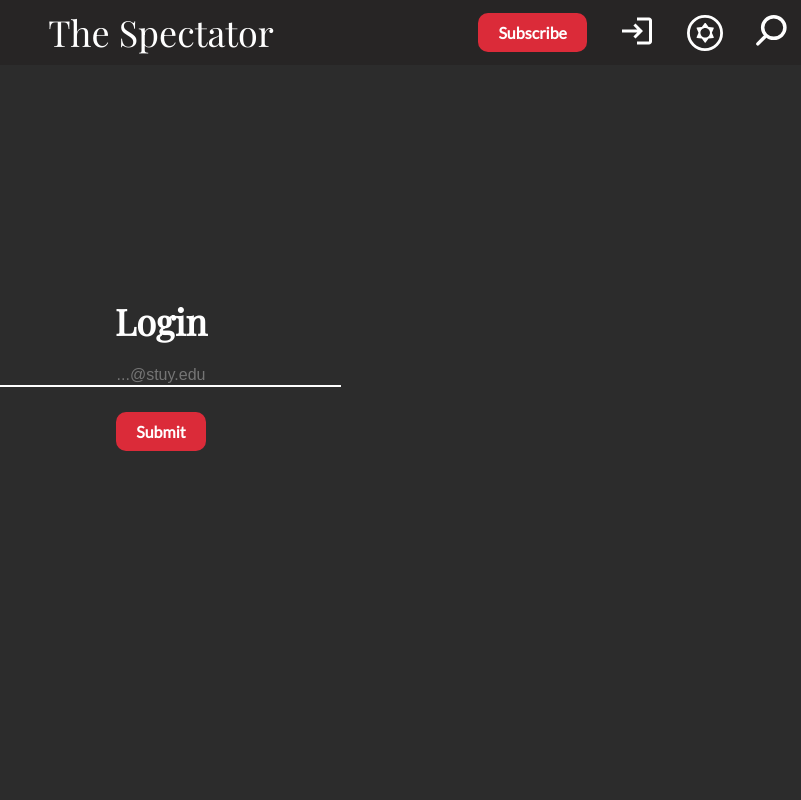
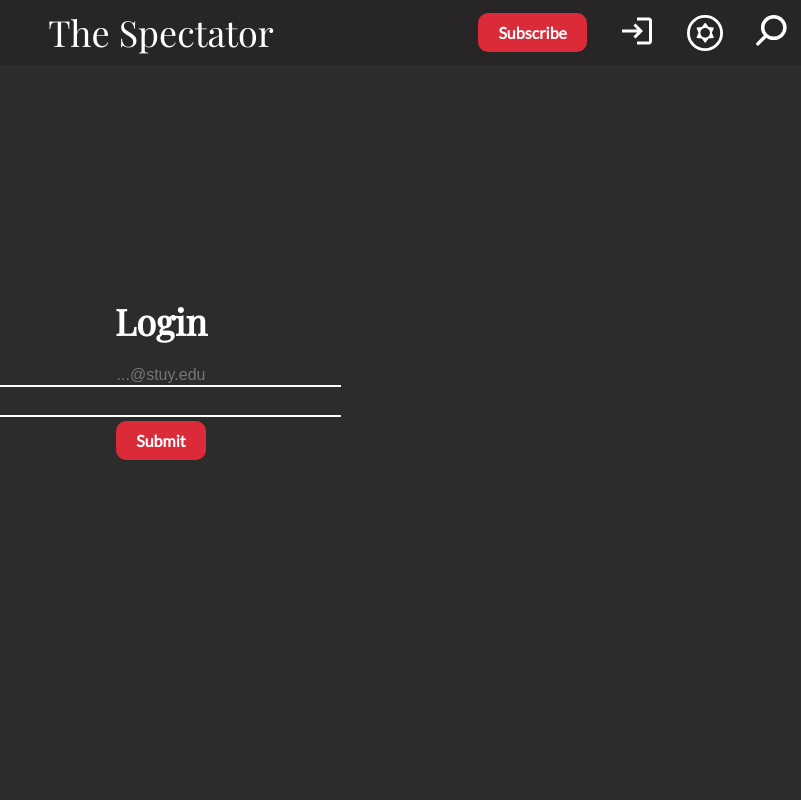
Before and after one commit to stuyspec/stuyspec-rewrite, a Next.js app: page /login in a window 1280 px wide. Shown: the top 800 px of the page, without its empty margins (479-1280 px from the left). Built offline with nearby package versions, Linux system fonts and the light colour scheme.

Commit message:
Use password to login to staff dashboard

```diff
--- a/pages/login.tsx
+++ b/pages/login.tsx
@@ -6,13 +6,14 @@ import { defaultProps } from "../ts_types/db_types";
 
 const Login = (props: defaultProps) => {
 	const [email, setEmail] = useState("");
+	const [password, setPassword] = useState("");
 	const handleFormSubmit = async (e: FormEvent) => {
 		e.preventDefault();
-		if (email == "") {
+		if (email == "" || password == "") {
 			return;
 		}
-		console.log("Email: ", email);
-		const body = { email };
+
+		const body = { email, password };
 		const request = await fetch("/api/auth/login", {
 			method: "POST",
 			headers: {
@@ -50,7 +51,14 @@ const Login = (props: defaultProps) => {
 						placeholder="...@stuy.edu"
 					/>
 					<br />
-					{/* <input className={styles.input} type="password" required/> */}
+					<input
+						onChange={(e) => {
+							setPassword(e.target.value);
+						}}
+						className={styles.input}
+						type="password"
+						required
+					/>
 					<br />
 					<input className={styles.button} type="submit" />
 				</form>
```
